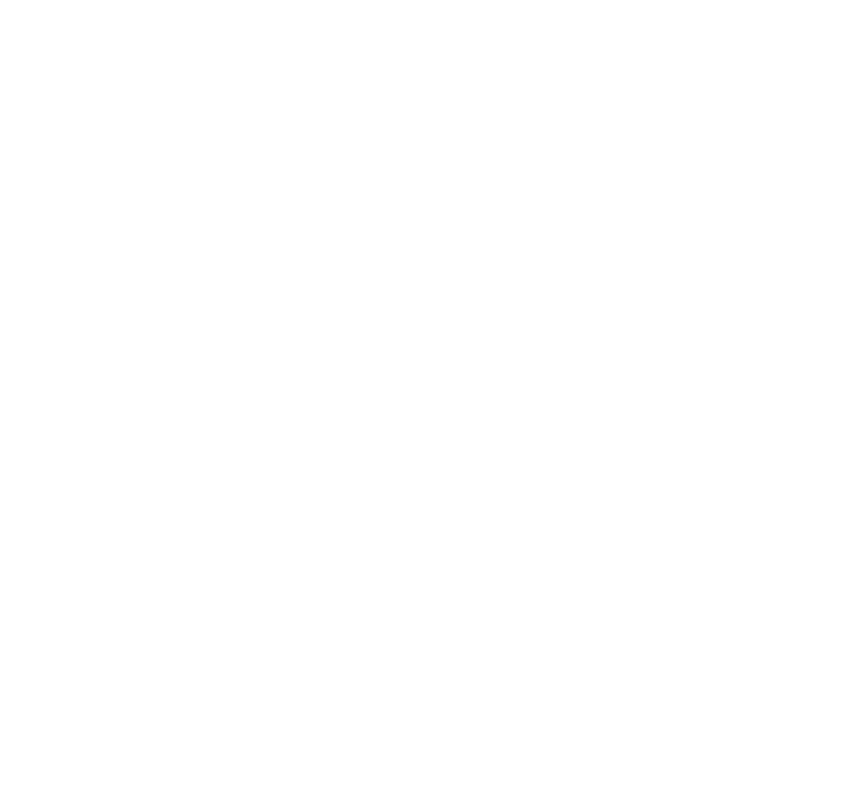
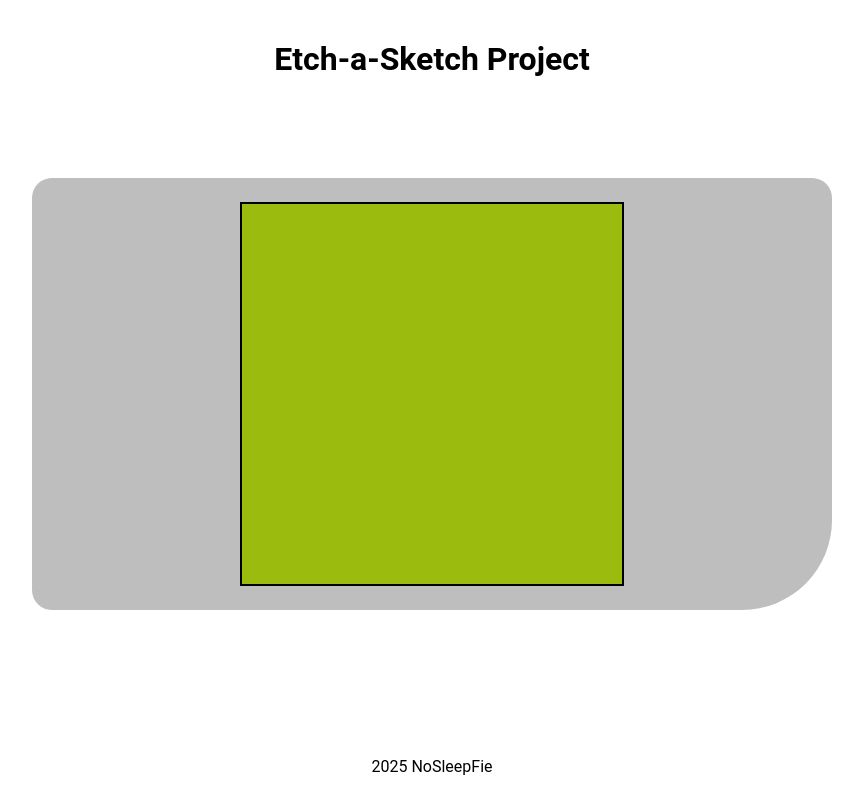
Before and after one commit to Rafie-azfa/Odin-Project-Etch-a-Sketch, a plain HTML site: page index.html in a window 1280 px wide. Shown: the whole page, without its empty margins (208-1071 px from the left). Drawn offline with Linux system fonts and the light colour scheme.

Commit message:
Update layout and styling for head, main, body

```diff
--- a/index.html
+++ b/index.html
@@ -9,15 +9,26 @@
 </head>
 <body>
     <header class="header">
-
+        <h1 class="title">Etch-a-Sketch Project</h1>
     </header>
 
     <main class="main">
+        <div class="handheld">
+            <div id="screen" class="screen">
+
+            </div>
+
+        </div>
 
     </main>
 
     <footer class="footer">
-
+        <p>
+            <script>
+                document.write(new Date().getFullYear())
+            </script>
+            NoSleepFie
+        </p>
     </footer>
 
 </body>
--- a/styles.css
+++ b/styles.css
@@ -0,0 +1,63 @@
+*, *::before, *::after{
+    padding: 0;
+    margin: 0;
+    box-sizing: border-box;
+    /* outline: 2px solid red; */
+}
+
+html{
+    min-height: 100%;
+    position: relative;
+}
+
+body{
+    margin-bottom: 100px;
+    font-family: "Roboto", sans-serif;
+}
+
+/* Header */
+.header{
+    display: flex;
+    justify-content: center;
+    padding: 40px 0px;
+}
+
+.title{
+    font-size: 32px;
+}
+
+/* Main */
+.main{
+    display: flex;
+    justify-content: center;;
+    margin: 60px 0px;
+}
+
+.handheld{
+    display: flex;
+    justify-content: center;
+    align-items: center;
+    background-color: #BEBEBE;
+    min-height: 400px;
+    width: 800px;
+    border-radius: 20px 20px 90px 20px;
+    padding: 24px 0px;
+}
+
+.screen{
+    background-color: #9BBC0F;
+    height: 384px;
+    width: 384px;
+    border: 2px solid;
+}
+
+/* Footer */
+.footer{
+    position: absolute;
+    bottom: 0;
+    width: 100%;
+    display: flex;
+    align-items: center;
+    justify-content: center;
+    padding: 24px 0px;
+}
```
